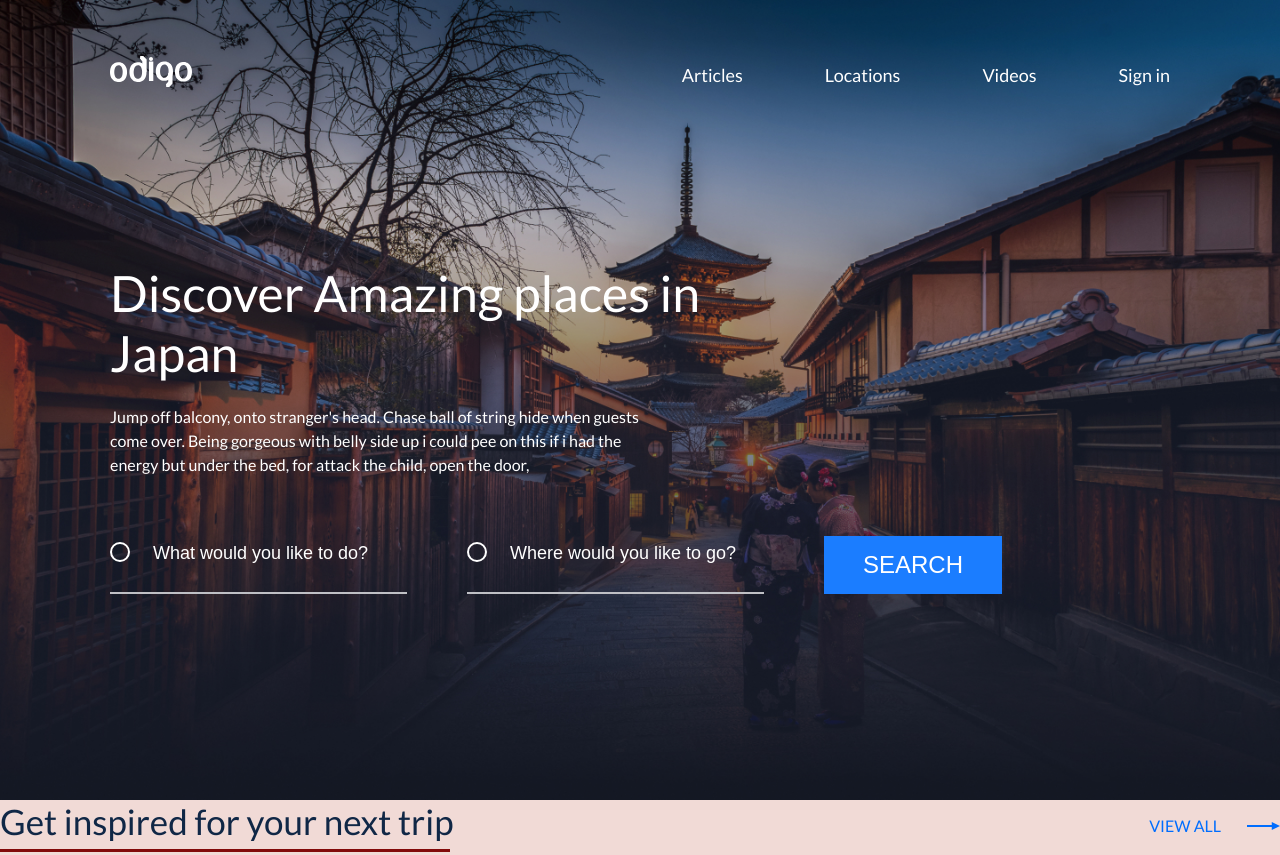
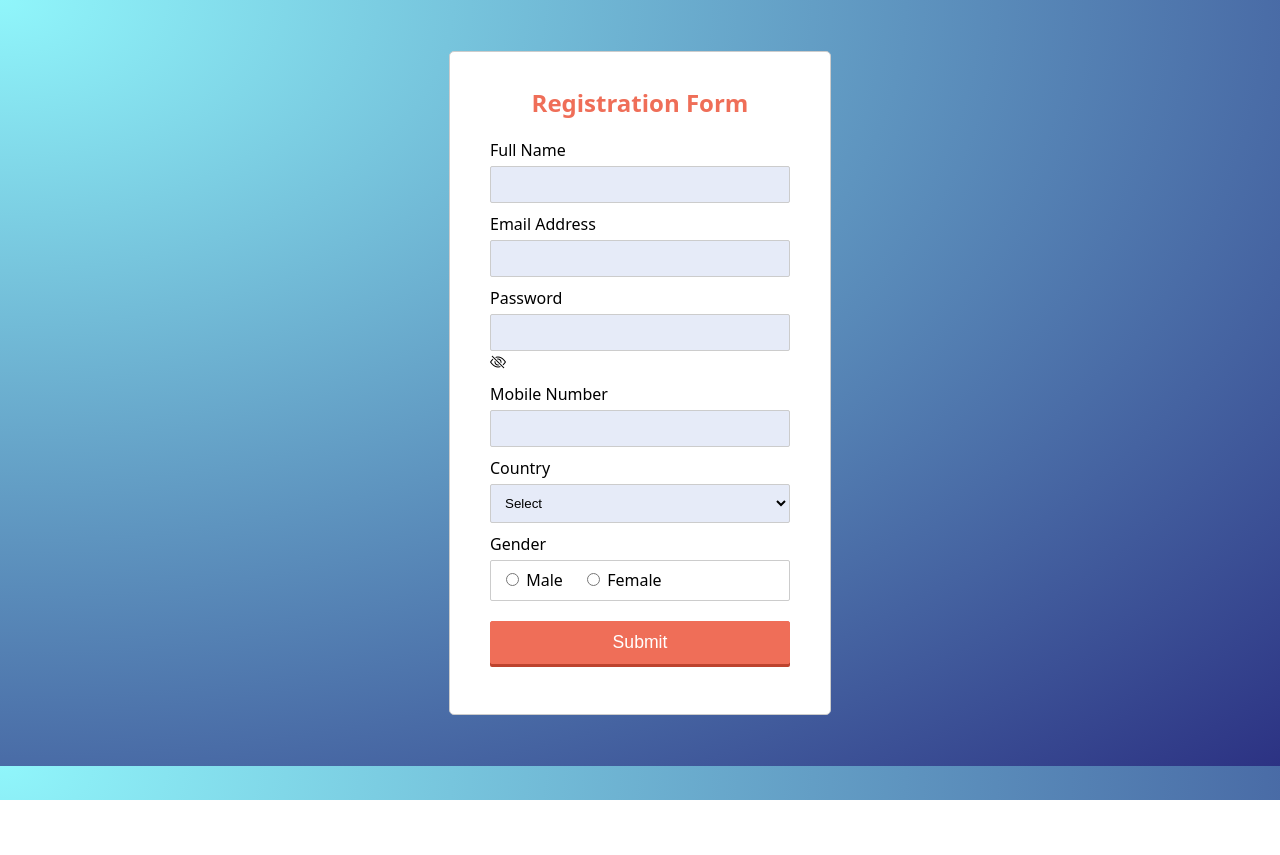
Before and after one commit to Bilchuksvitlana/Japan, a plain HTML site: page index.html in a window 1280 px wide. Shown: the top 855 px of the page. After the commit the page ends 800 px from the top, so only its background shows below. Drawn offline with nearby package versions, Linux system fonts and the light colour scheme.

Commit message:
Add files via upload

```diff
--- /dev/null
+++ b/css/style.css
@@ -0,0 +1,95 @@
+body {
+    font-size: 16px;
+    font-family: system-ui;
+    background:-webkit-radial-gradient(top left, #90F6FB,#2C3283);
+}
+
+.form{
+    width: 100%;
+}
+h2 {
+    text-align: center;
+    color: #ef6e58;
+}
+form {
+    width: 300px;
+    padding: 15px 40px 40px;
+    border: 1px solid #ccc;
+    border-radius: 5px;
+    background-color: #fff;
+    margin: 4% auto;
+}
+label {
+    display: block;
+    margin-bottom: 5px
+}
+label i {
+    color: #999;
+    font-size: 80%;
+}
+input, select {
+    border: 1px solid #ccc;
+    padding: 10px;
+    display: block;
+    width: 100%;
+    box-sizing: border-box;
+    border-radius: 2px;
+    background-color: #a9bae64a;
+}
+.box {
+    padding-bottom: 10px;
+}
+.form-inline {
+    border: 1px solid #ccc;
+    padding: 8px 10px 4px;
+    border-radius: 2px;
+}
+.form-inline label, .form-inline input {
+    display: inline-block;
+    width: auto;
+    padding-right: 15px;
+}
+.error {
+    color: red;
+    font-size: 90%;
+}
+input[type=text]{
+        outline: none;
+}
+
+input[type="submit"] {
+    font-size: 110%;
+    font-weight: 100;
+    background: #ef6e58;
+    border-color: #ef6e58;
+    box-shadow: 0 3px 0 #bd432e;
+    color: #fff;
+    margin-top: 10px;
+    cursor: pointer;
+}
+input[type="submit"]:hover {
+    background: #bd432e;
+    border-color: #bd432e;
+}
+
+.input-1{
+    background-image: url(../images/check.png);
+    background-repeat: no-repeat;
+    background-position: right 10px center;
+    border:1px solid #01cc40;
+}
+.input-2{
+    background-image: url(../images/cancel.png);
+    background-repeat: no-repeat;
+    background-position: right 10px center;
+    border:1px solid red;
+}
+.input-3{
+    border:1px solid #01cc40!important;
+}
+select{
+    outline: none!important;
+}
+.input-4{
+    border:1px solid red;
+}
--- a/index.html
+++ b/index.html
@@ -1,164 +1,80 @@
 <!DOCTYPE html>
 <html lang="en">
 <head>
-  <meta charset="UTF-8">
-  <meta http-equiv="X-UA-Compatible" content="IE=edge">
-  <meta name="viewport" content="width=device-width, initial-scale=1.0">
-  <title>Discover Amazing places in Japan</title>
-  <link rel="stylesheet" href="./CSS/reset.css">
-  <link rel="stylesheet" href="./CSS/style.css">
+    <meta charset="UTF-8">
+    <meta name="viewport" content="width=device-width, initial-scale=1.0">
+    <title>Registration</title>
+    <link rel="stylesheet" href="css/style.css">
+    <link rel="stylesheet" href="https://cdn.jsdelivr.net/npm/bootstrap-icons@1.3.0/font/bootstrap-icons.css">
+    <script src="js/form.js"></script>
 </head>
 <body>
-  <header class="header">
-        <div class="wrapper">
-            <div class="header__wrapper">
 
-     <div class="header__logo">
-      <a href="/" class="header__logo-link">
-       <img src="./img/svg/odigo-Logo.svg" alt="Discover Amazing places in Japan" class="header__logo-pic">
-      </a>
+
+
+<form name="Form" onsubmit="return validateForm()" >
+    <h2>Registration Form</h2>
+    <div class="box">
+        <label>Full Name</label>
+        <input type="text" name="name" id="name">
+        <div class="error" id="nameErr"></div>
+    </div>
+    <div class="box">
+        <label>Email Address</label>
+        <input type="text" name="email" id="email">
+        <div class="error" id="emailErr"></div>
+    </div>
+    <div class="box">
+        <label for="psw">Password</label>
+         <input type="password" id="psw" name="psw">
+         <i class="bi bi-eye-slash" id="togglePassword"></i>
+        <div class="error" id="passwordErr"></div>
+    </div>
+    <div class="box">
+        <label>Mobile Number</label>
+        <input type="text" name="mobile" maxlength="10" id="mobile">
+        <div class="error" id="mobileErr"></div>
+    </div>
+    <div class="box">
+        <label>Country</label>
+        <select name="country" id="country">
+            <option>Select</option>
+            <option>Ukraine</option>
+            <option>India</option>
+            <option>America</option>
+            <option>UK</option>
+            <option>Denmark</option>
+            <option>Spain</option>
+        </select>
+        <div class="error" id="countryErr"></div>
+    </div>
+    <div class="box">
+        <label>Gender</label>
+        <div class="form-inline" id="gender">
+            <label><input type="radio" name="gender" value="male"> Male</label>
+            <label><input type="radio" name="gender" value="female"> Female</label>
+        </div>
+        <div class="error" id="genderErr"></div>
     </div>
 
-<nav> <div class="header__nav"></div>
+    <div class="box">
+        <input type="submit" value="Submit">
+    </div>
+</form>
 
-             <ul class="header__list">
-<li class="header__item">
-  <a href="#!" class="header__link">Articles</a>
-</li>
-<li class="header__item">
-  <a href="#!" class="header__link">Locations</a>
-</li>
-<li class="header__item">
-  <a href="#!" class="header__link">Videos</a>
-</li>
-<li class="header__item">
-  <a href="#!" class="header__link">Sign in</a>
-</li>
-            </ul>
-</nav>
-            </div>
+<script>
+        const togglePassword = document.querySelector("#togglePassword");
+        const password = document.querySelector("#psw");
 
-        </div>
-  </header>
-  <main class="main">
+        togglePassword.addEventListener("click", function () {
+            // toggle the type attribute
+            const type = password.getAttribute("type") === "password" ? "text" : "password";
+            password.setAttribute("type", type);
 
- <section class="intro">
-  <div class="wrapper">
-    <h1 class="intro__title">
-      Discover Amazing places in Japan
+            // toggle the icon
+            this.classList.toggle("bi-eye");
+        });
+</script>
 
-    </h1>
-    <p class="intro__subtitle">
-      Jump off balcony, onto stranger's head. Chase ball of string hide when guests come over. Being gorgeous with belly side up i could pee on this if i had the energy but under the bed, for attack the child, open the door,
-    </p>
-    <form  class="search-form">
-      <fieldset class="search-form__wrap">
-        <p class="search-form__info">
-          <input type="text"name="user-like-to-do" class="search-form__field" placeholder="What would you like to do?">
-          <input type="text" name="user-like-to-go"class="search-form__field" placeholder="Where would you like to go?">
-          <button type="submit" class="search-form__submit">search </button>
-        </p>
-
-      </fieldset>
-    </form>
-  </div>
- </section>
-
- <section class="places">
-  <div class="wrapper-full">
-    <div class="places__caption">
-      <h2 class="places__title section-title">
-        Get inspired for your next trip
-      </h2>
-      <a href="#!" class="places__view-all">VIEW ALL</a>
-    </div>
-
-   <div class="places__cards">
-    <figure class="places__card ">
-      <img src="./img/Image.jpg" alt="Mount Fuji" class="pic">
-      <figcaption class="places__card-title">
-        Mount Fuji
-      </figcaption>
-    </figure>
-    <figure class="places__card ">
-      <img src="./img/2.jpg" alt="Kyoto" class="pic">
-      <figcaption class="places__card-title">
-        Kyoto
-      </figcaption>
-    </figure>
-    <figure class="places__card ">
-      <img src="./img/Image (1).jpg" alt="Tokyo" class="pic">
-      <figcaption class="places__card-title">
-        Tokyo
-      </figcaption>
-    </figure>
-    <figure class="places__card ">
-      <img src="./img/Image (2).jpg" alt="Niigata" class="pic">
-      <figcaption class="places__card-title">
-        Niigata
-      </figcaption>
-    </figure>
-
-
-   </div>
-  </div>
- </section>
-
-  <div class="video">
-    <iframe width="560" height="315" src="https://www.youtube.com/embed/EOhoYO0SIpw" title="YouTube video player" frameborder="0" allow="accelerometer; autoplay; clipboard-write; encrypted-media; gyroscope; picture-in-picture" allowfullscreen></iframe>
-  </div>
-
-   <div class="nyz">
-    <div class="bukvy"><a href="#"><img src="./img/svg/odigo-Logo.svg" alt="logo" />
-    </a></div>
-    <ul class="nyz__list">
-      <li class="nyz__item">
-        <a href="#!" class="nyz__link">Company</a>
-      </li>
-      <li class="nyz__item">
-        <a href="#!" class="nyz__link">About </a>
-      </li>
-      <li class="nyz__item">
-        <a href="#!" class="nyz__link">Team</a>
-      </li>
-      <li class="nyz__item">
-        <a href="#!" class="nyz__link">Privacy Policy</a>
-      </li>
-                  </ul>
-                  <ul class="nyz__list">
-                    <li class="nyz__item">
-                      <a href="#!" class="nyz__link">Locations</a>
-                    </li>
-                    <li class="nyz__item">
-                      <a href="#!" class="nyz__link">Tokyo </a>
-                    </li>
-                    <li class="nyz__item">
-                      <a href="#!" class="nyz__link">Kyoto</a>
-                    </li>
-                    <li class="nyz__item">
-                      <a href="#!" class="nyz__link">Hokkaido</a>
-                    </li>
-                                </ul>
-                              </ul>
-                              <ul class="nyz__list">
-                                <li class="nyz__item">
-                                  <a href="#!" class="nyz__link">Social Media</a>
-                                </li>
-                                <li class="nyz__item">
-                                  <a href="#!" class="nyz__link">Instagram </a>
-                                </li>
-                                <li class="nyz__item">
-                                  <a href="#!" class="nyz__link">Facebook</a>
-                                </li>
-                                <li class="nyz__item">
-                                  <a href="#!" class="nyz__link">Twitter</a>
-                                </li>
-                                            </ul>
-      </div>
-    </div>
-   </div>
-  </div>
-
-  </main>
 </body>
 </html>
--- /dev/null
+++ b/js/form.js
@@ -0,0 +1,142 @@
+function printError(Id, Msg) {
+    document.getElementById(Id).innerHTML = Msg;
+}
+
+
+function validateForm() {
+
+    var name = document.Form.name.value;
+    var email = document.Form.email.value;
+    var mobile = document.Form.mobile.value;
+    var country = document.Form.country.value;
+    var gender = document.Form.gender.value;
+    var password = document.Form.psw.value;
+
+
+    var nameErr = emailErr = mobileErr = countryErr = genderErr = passwordErr = true;
+
+
+    if(name == "") {
+        printError("nameErr", "Please enter your name");
+        var elem = document.getElementById("name");
+            elem.classList.add("input-2");
+            elem.classList.remove("input-1");
+    } else {
+        var regex = /^[a-zA-Z\s]+$/;
+        if(regex.test(name) === false) {
+            printError("nameErr", "Please enter a valid name");
+            var elem = document.getElementById("name");
+            elem.classList.add("input-2");
+            elem.classList.remove("input-1");
+        } else {
+            printError("nameErr", "");
+            nameErr = false;
+            var elem = document.getElementById("name");
+            elem.classList.add("input-1");
+            elem.classList.remove("input-2");
+
+
+        }
+    }
+
+
+    if(email == "") {
+        printError("emailErr", "Please enter your email address");
+         var elem = document.getElementById("email");
+            elem.classList.add("input-2");
+            elem.classList.remove("input-1");
+    } else {
+
+        var regex = /^\S+@\S+\.\S+$/;
+        if(regex.test(email) === false) {
+            printError("emailErr", "Please enter a valid email address");
+            var elem = document.getElementById("email");
+            elem.classList.add("input-2");
+            elem.classList.remove("input-1");
+        } else{
+            printError("emailErr", "");
+            emailErr = false;
+             var elem = document.getElementById("email");
+            elem.classList.add("input-1");
+            elem.classList.remove("input-2");
+
+        }
+    }
+
+
+    if(mobile == "") {
+        printError("mobileErr", "Please enter your mobile number");
+        var elem = document.getElementById("mobile");
+            elem.classList.add("input-2");
+            elem.classList.remove("input-1");
+    } else {
+        var regex = /^[1-9]\d{9}$/;
+        if(regex.test(mobile) === false) {
+            printError("mobileErr", "Please enter a valid 10 digit mobile number");
+            var elem = document.getElementById("mobile");
+            elem.classList.add("input-2");
+            elem.classList.remove("input-1");
+        } else{
+            printError("mobileErr", "");
+            mobileErr = false;
+            var elem = document.getElementById("mobile");
+            elem.classList.add("input-1");
+            elem.classList.remove("input-2");
+        }
+    }
+
+    if(password == "") {
+        printError("passwordErr", "Enter password!");
+        var elem = document.getElementById("psw");
+            elem.classList.add("input-2");
+            elem.classList.remove("input-1");
+    } else {
+        var regex = /(?=.*\d)(?=.*[a-z])(?=.*[A-Z]).{8,}/;
+        if(regex.test(password) === false) {
+            printError("passwordErr", "Must contain at least one number and one uppercase and lowercase letter, and at least 8 or more characters");
+            var elem = document.getElementById("psw");
+            elem.classList.add("input-2");
+            elem.classList.remove("input-1");
+        } else{
+            printError("passwordErr", "");
+            passwordErr = false;
+            var elem = document.getElementById("psw");
+            elem.classList.add("input-1");
+            elem.classList.remove("input-2");
+        }
+    }
+
+
+
+    if(country == "Select") {
+        printError("countryErr", "Please select your country");
+        var elem = document.getElementById("country");
+            elem.classList.add("input-4");
+            elem.classList.remove("input-3");
+    } else {
+        printError("countryErr", "");
+        countryErr = false;
+        var elem = document.getElementById("country");
+            elem.classList.add("input-3");
+            elem.classList.remove("input-4");
+    }
+
+
+    if(gender == "") {
+        printError("genderErr", "Please select your gender");
+        var elem = document.getElementById("gender");
+            elem.classList.add("input-4");
+            elem.classList.remove("input-3");
+    } else {
+        printError("genderErr", "");
+        genderErr = false;
+        var elem = document.getElementById("gender");
+            elem.classList.add("input-3");
+            elem.classList.remove("input-4");
+    }
+
+
+    if((nameErr || emailErr || mobileErr || countryErr || passwordErr || genderErr) == true) {
+       return false;
+    }
+};
```
Also changed, not shown: images/cancel.png (added), images/check.png (added).
